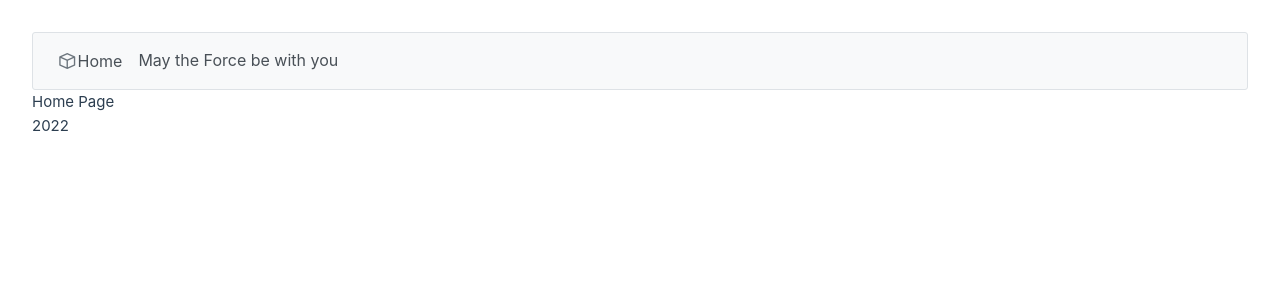
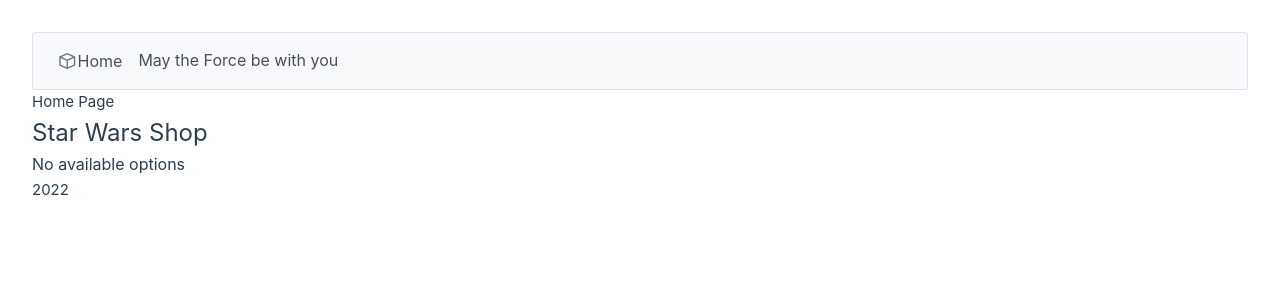
Before and after one commit to olsy-solvve/solvve_course_js_3, a Vue app: page / in a window 1280 px wide. Shown: the top 300 px of the page. Built offline with nearby package versions, Linux system fonts and the light colour scheme; no server answers.

Commit message:
Home page create

```diff
--- a/src/features/ContentHome.vue
+++ b/src/features/ContentHome.vue
@@ -1,7 +1,66 @@
-<script></script>
-
 <template>
   <main>Home Page</main>
+
+  <CarouselVue
+    :value="cars"
+    :numVisible="4"
+    :numScroll="3"
+    :responsiveOptions="responsiveOptions"
+  >
+    <template #header>
+      <h2>Star Wars Shop</h2>
+    </template>
+    <template #item="slotProps">
+      <div class="car-item">
+        <div class="car-content">
+          <div>
+            <img
+              :src="'demo/images/car/' + slotProps.data.brand + '.png'"
+              :alt="slotProps.data.brand"
+            />
+          </div>
+          <div>
+            <div class="car-title">{{ slotProps.data.brand }}</div>
+            <div class="car-subtitle">
+              {{ slotProps.data.year }} | {{ slotProps.data.color }}
+            </div>
+
+            <div class="car-buttons">
+              <Button icon="pi pi-search" class="p-button-secondary" />
+              <Button icon="pi pi-star-fill" class="p-button-secondary" />
+              <Button icon="pi pi-cog" class="p-button-secondary" />
+            </div>
+          </div>
+        </div>
+      </div>
+    </template>
+  </CarouselVue>
 </template>
 
+<script>
+export default {
+  data() {
+    return {
+      responsiveOptions: [
+        {
+          breakpoint: "1024px",
+          numVisible: 3,
+          numScroll: 3,
+        },
+        {
+          breakpoint: "600px",
+          numVisible: 2,
+          numScroll: 2,
+        },
+        {
+          breakpoint: "480px",
+          numVisible: 1,
+          numScroll: 1,
+        },
+      ],
+    };
+  },
+};
+</script>
+
 <style scoped></style>
--- a/src/features/error responces/Error_404.vue
+++ b/src/features/error responces/Error_404.vue
@@ -2,14 +2,20 @@
 
 <template>
   <main>
-
-<div>
-Page Not Found (404)<br>
-<svg id="DarthVaderSVG" version="1.1" xmlns="http://www.w3.org/2000/svg" xmlns:xlink="http://www.w3.org/1999/xlink" x="10px" y="10px"
-	 viewBox="0 0 213.652 213.652"
-
-   xml:space="default">
-<path d="M106.826,213.652c-0.378,0-0.757-0.007-1.142-0.021c-3.864-0.143-17.262-0.781-27.405-3.01
+    <div>
+      Page Not Found (404)<br />
+      <svg
+        id="DarthVaderSVG"
+        version="1.1"
+        xmlns="http://www.w3.org/2000/svg"
+        xmlns:xlink="http://www.w3.org/1999/xlink"
+        x="10px"
+        y="10px"
+        viewBox="0 0 213.652 213.652"
+        xml:space="default"
+      >
+        <path
+          d="M106.826,213.652c-0.378,0-0.757-0.007-1.142-0.021c-3.864-0.143-17.262-0.781-27.405-3.01
 	c-12.45-2.736-19.411-4.522-25.294-7.268c-4.635-2.164-6.084-5.398-6.531-7.397c-4.644-1.036-19.254-4.993-30.908-15.75
 	c-4.998-4.614-7.912-9.053-9.585-12.889c-0.023-0.048-0.044-0.098-0.064-0.148c-2.993-6.964-1.898-11.904-1.824-12.22
 	c0.027-0.113,0.064-0.224,0.11-0.332l35.816-82.71c-0.314-3.679-1.308-24.146,12.828-44.862C66.125,7.557,89.653,5.387,96.792,5.189
@@ -84,15 +90,14 @@
 	C82.332,69.992,77.511,68.879,72.17,68.879z M111.924,95.305h-10.197c-1.104,0-2-0.896-2-2s0.896-2,2-2h10.197c1.104,0,2,0.896,2,2
 	S113.029,95.305,111.924,95.305z M109.979,89.258h-6.306c-1.104,0-2-0.896-2-2s0.896-2,2-2h6.306c1.104,0,2,0.896,2,2
 	S111.084,89.258,109.979,89.258z M109.979,83.125h-6.306c-1.104,0-2-0.896-2-2s0.896-2,2-2h6.306c1.104,0,2,0.896,2,2
-	S111.084,83.125,109.979,83.125z"/>
-
-</svg>
-</div>
-</main>
+	S111.084,83.125,109.979,83.125z"
+        />
+      </svg>
+    </div>
+  </main>
 </template>
 
 <style scoped>
-
 #DarthVaderSVG {
   width: 320px;
   height: 320px;
--- a/src/main.js
+++ b/src/main.js
@@ -10,6 +10,7 @@
 import DataViewLayoutOptions from "primevue/dataviewlayoutoptions";
 import Panel from "primevue/panel";
 import Paginator from "primevue/paginator";
+import Carousel from "primevue/carousel";
 
 const app = createApp(App);
 app.use(PrimeVue, { ripple: true });
@@ -18,6 +19,7 @@
 app.component("DataViewLayoutOptions", DataViewLayoutOptions);
 app.component("PanelVue", Panel);
 app.component("PaginatorVue", Paginator);
+app.component("CarouselVue", Carousel);
 
 import Router from "./plugins/router.js";
 import "./assets/main.css";
```
